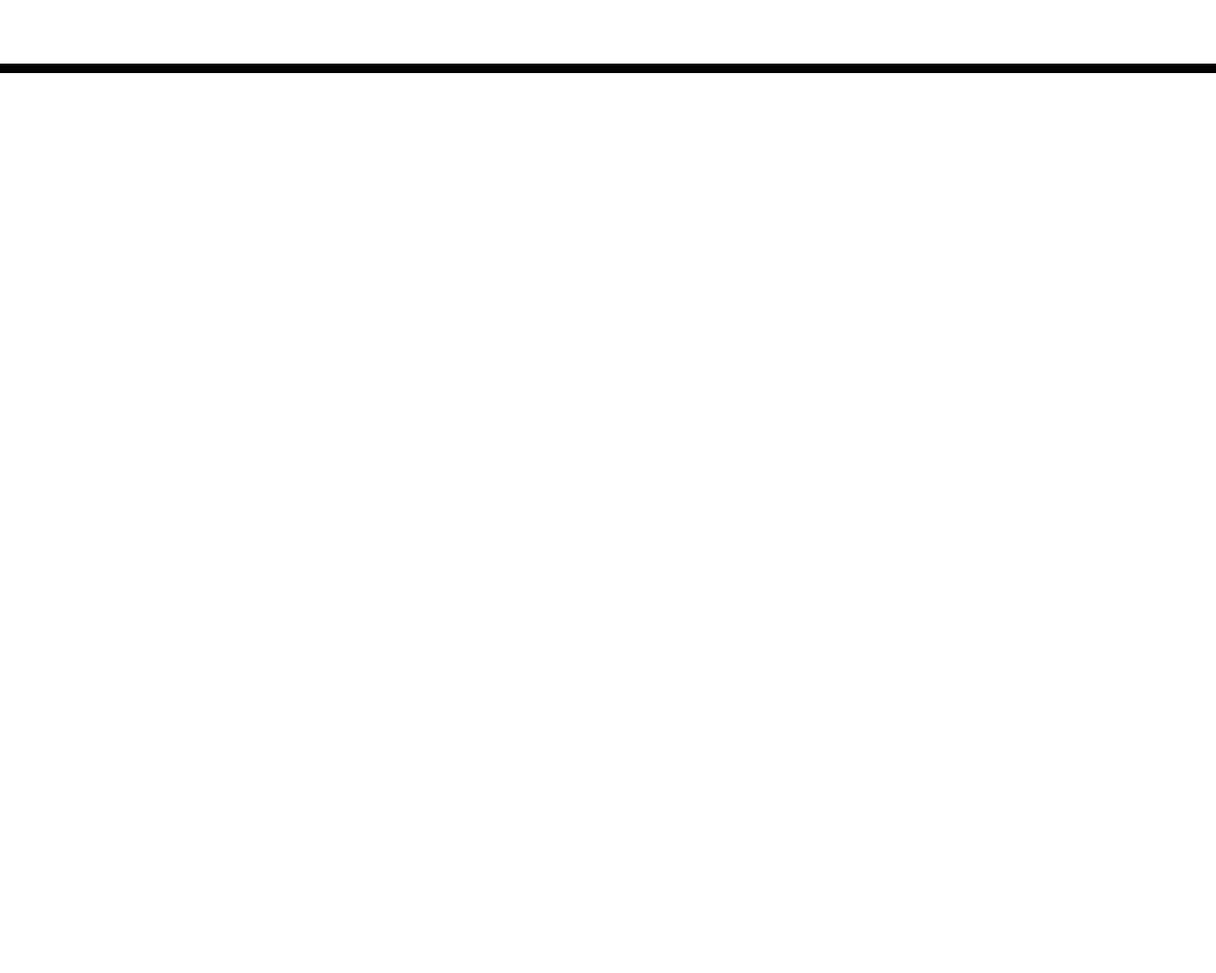
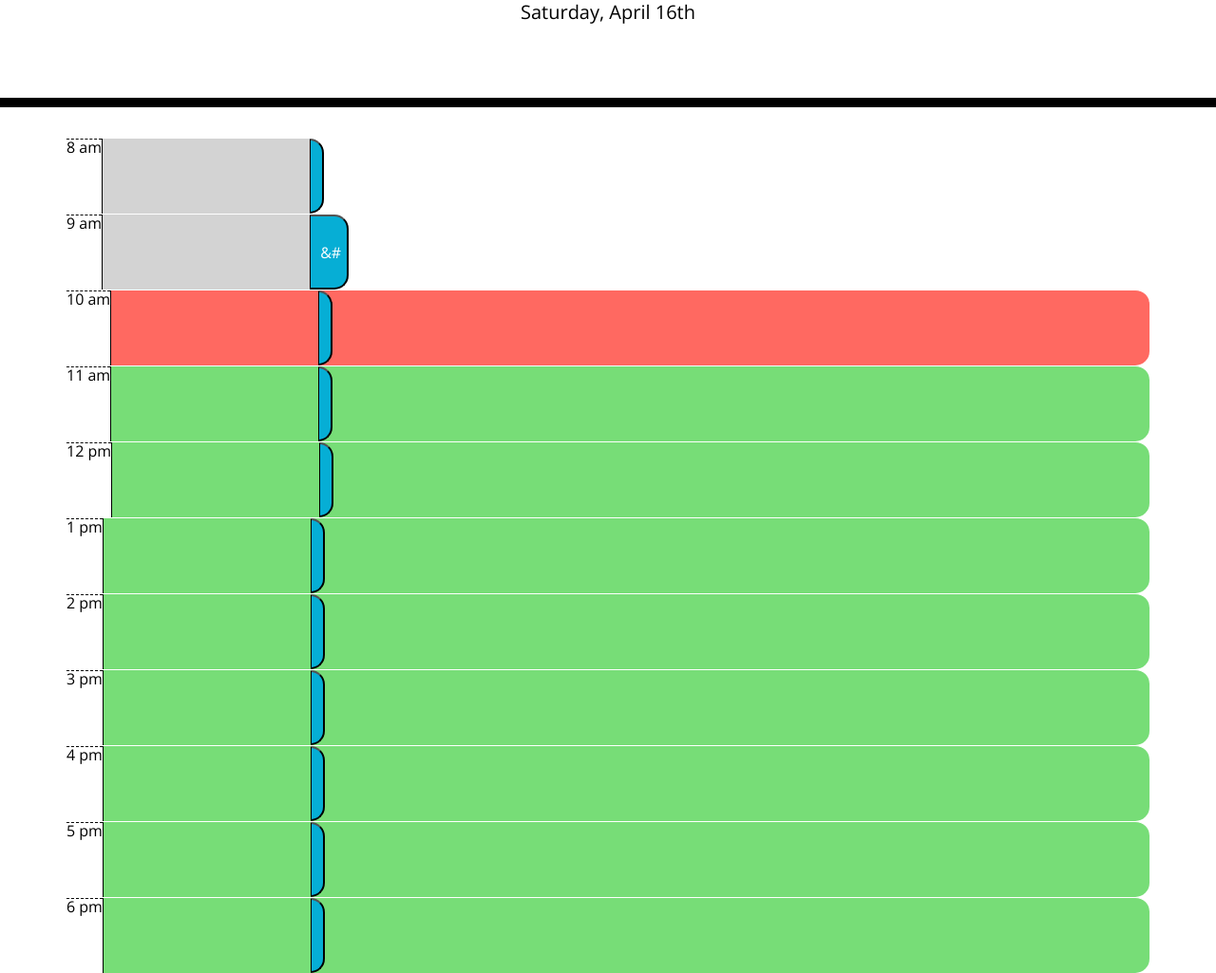
Before and after one commit to cadencechiappe/5_Bootcamp_Homework, a plain HTML site: page index.html in a window 1280 px wide. Shown: the part 191-1216 px from the top of the page at 95% size. Before the commit the page ends 800 px from the top, so only its background shows below. Drawn offline with nearby package versions, Linux system fonts and the light colour scheme.

Commit message:
modified css and html

```diff
--- a/assets/script.js
+++ b/assets/script.js
@@ -0,0 +1,37 @@
+// to display the current date
+var currentDayEl = moment().format("dddd, MMMM Do");
+$("#currentDay").text(currentDayEl);
+
+// time selectors for time cards
+var eightAmEl = moment("8" , "h").format("h a");
+$("#eightAm").text(eightAmEl);
+
+var nineAmEl = moment("9" , "h").format("h a");
+$("#nineAm").text(nineAmEl);
+
+var tenAmEl = moment("10" , "h").format("h a");
+$("#tenAm").text(tenAmEl);
+
+var elevenAmEl = moment("11" , "h").format("h a");
+$("#elevenAm").text(elevenAmEl);
+
+var twelvePmEl = moment("12" , "h").format("h a");
+$("#twelvePm").text(twelvePmEl);
+
+var onePmEl = moment("13" , "h").format("h a");
+$("#onePm").text(onePmEl);
+
+var twoPmEl = moment("14" , "h").format("h a");
+$("#twoPm").text(twoPmEl);
+
+var threePmEl = moment("15" , "h").format("h a");
+$("#threePm").text(threePmEl);
+
+var fourPmEl = moment("16" , "h").format("h a");
+$("#fourPm").text(fourPmEl);
+
+var fivePmEl = moment("17" , "h").format("h a");
+$("#fivePm").text(fivePmEl);
+
+var sixPmEl = moment("18" , "h").format("h a");
+$("#sixPm").text(sixPmEl);
--- a/index.html
+++ b/index.html
@@ -29,10 +29,64 @@
       <p id="currentDay" class="lead"></p>
     </header>
     <div class="container">
-      <!-- Timeblocks go here -->
+      <div class="time-block , row">
+        <div id = "eightAm" class = "description , hour"></div>
+        <textarea class = "description , past"></textarea>
+        <button class="description , saveBtn"></button>
+      </div>
+      <div class="time-block , row">
+        <div id = "nineAm" class = "hour"></div>
+        <textarea class = "description , past"></textarea>
+        <button class="saveBtn"> &#</button>
+      </div>
+      <div class="time-block , row , present">
+        <div id = "tenAm" class = "hour"></div>
+        <textarea class = "description"></textarea>
+        <button class="saveBtn"></button>
+      </div>
+      <div class="time-block , row , future">
+        <div id = "elevenAm" class = "hour"></div>
+        <textarea class = "description"></textarea>
+        <button class="saveBtn"></button>
+      </div>
+      <div class="time-block , row , future">
+        <div id = "twelvePm" class = "hour"></div>
+        <textarea class = "description"></textarea>
+        <button class="saveBtn"></button>
+      </div>
+      <div class="time-block , row , future">
+        <div id = "onePm" class = "hour"></div>
+        <textarea class = "description"></textarea>
+        <button class="saveBtn"></button>
+      </div>
+      <div class="time-block , row , future">
+        <div id = "twoPm" class = "hour"></div>
+        <textarea class = "description"></textarea>
+        <button class="saveBtn"></button>
+      </div>
+      <div class="time-block , row , future">
+        <div id = "threePm" class = "hour"></div>
+        <textarea class = "description"></textarea>
+        <button class="saveBtn"></button>
+      </div>
+      <div class="time-block , row , future">
+        <div id = "fourPm" class = "hour"></div>
+        <textarea class = "description"></textarea>
+        <button class="saveBtn"></button>
+      </div>
+      <div class="time-block , row , future">
+        <div id = "fivePm" class = "hour"></div>
+        <textarea class = "description"></textarea>
+        <button class="saveBtn"></button>
+      </div>
+      <div class="time-block , row , future">
+        <div id = "sixPm" class = "hour"></div>
+        <textarea class = "description"></textarea>
+        <button class="saveBtn"></button>
+      </div>
     </div>
-
     <script src="https://cdnjs.cloudflare.com/ajax/libs/jquery/3.2.1/jquery.min.js"></script>
     <script src="https://cdnjs.cloudflare.com/ajax/libs/moment.js/2.24.0/moment.min.js"></script>
+    <script src="./assets/script.js"></script>
   </body>
 </html>
--- a/style.css
+++ b/style.css
@@ -63,6 +63,8 @@ body {
     border-bottom-right-radius: 15px;
     background-color: #06aed5;
     color: white;
+    position: relative;
+    right: 0;
   }
 
   .saveBtn i:hover {
```
